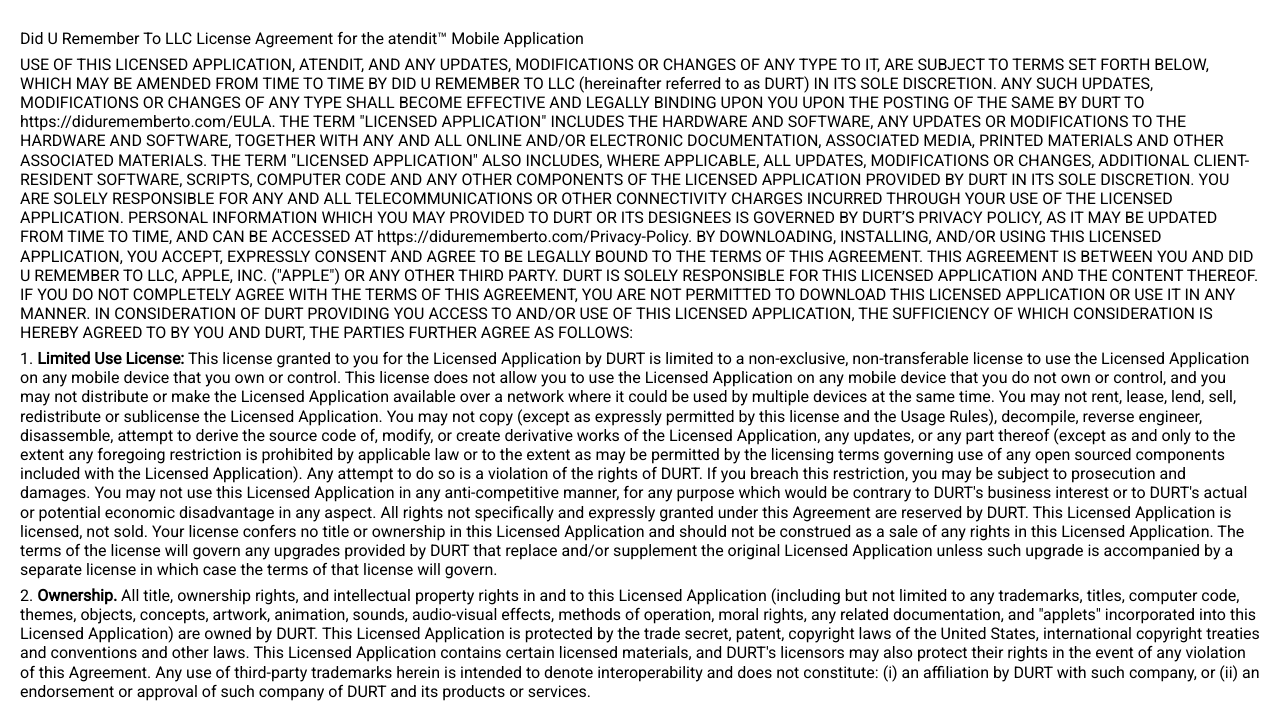
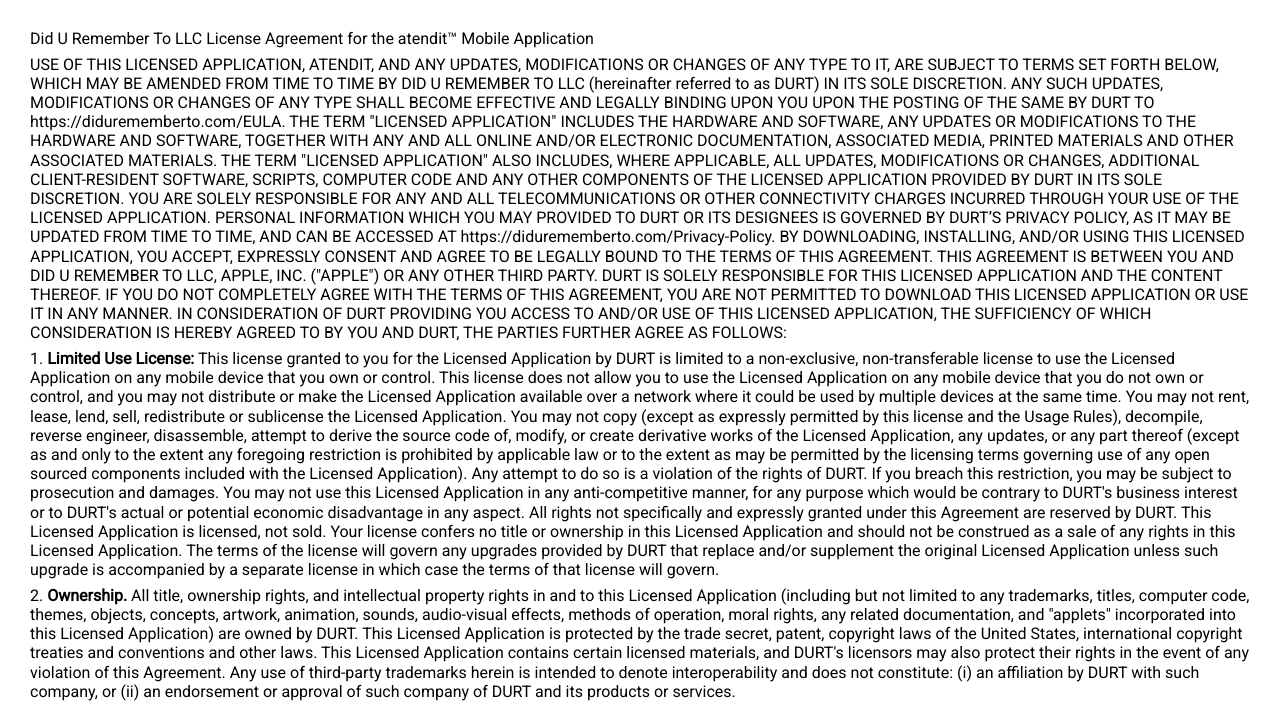
Before and after one commit to tneigerux/svg-example, an Eleventy site: page src/site/eula.md in a window 1280 px wide. Shown: the part 114-817 px from the top of the page. Built offline with nearby package versions, Linux system fonts and the light colour scheme; Eleventy itself is replaced by a stand-in of ours; files that its build step writes are made by us from their sources; what postcss-color-mix, postcss-import, precss would draw is missing.

Commit message:
changed eula and privacy paddings to 30 px

```diff
--- a/src/site/_includes/postcss/styles.css
+++ b/src/site/_includes/postcss/styles.css
@@ -833,7 +833,7 @@
   align-items: flex-start;
   justify-content: flex-start;
 
-  padding: 93px 20px 40px;
+  padding: 93px 30px 40px;
   * {
     color: black;
   }
```
